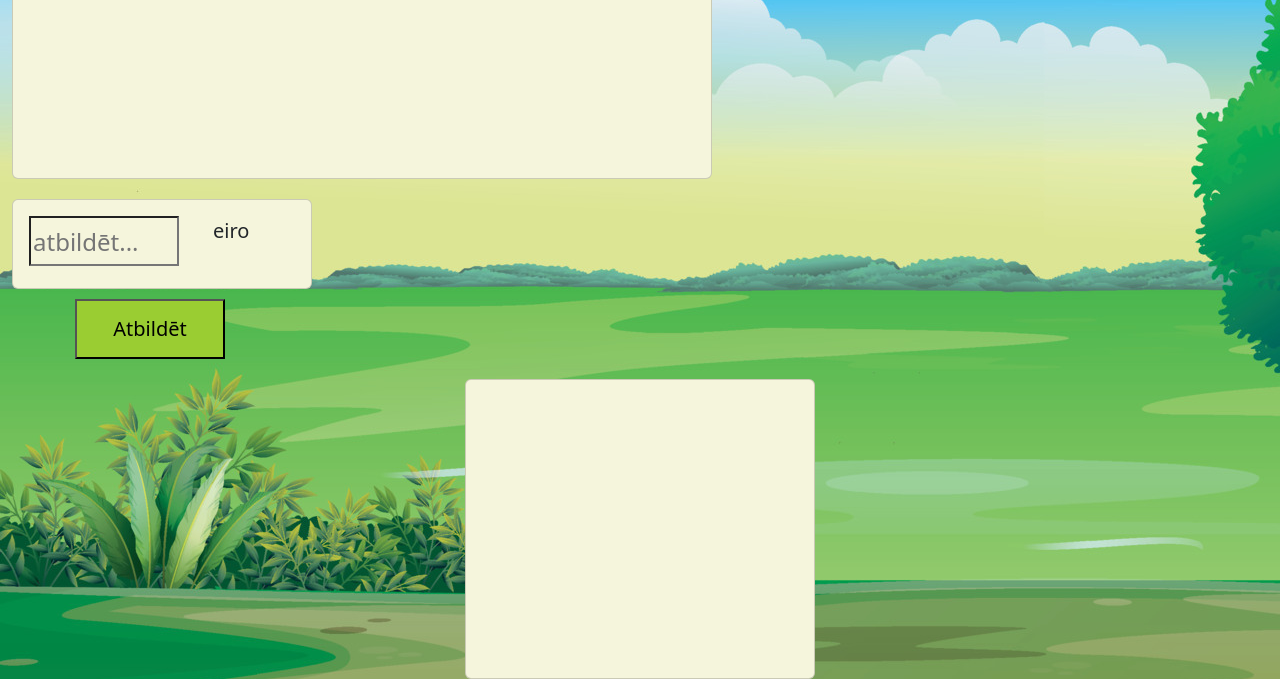
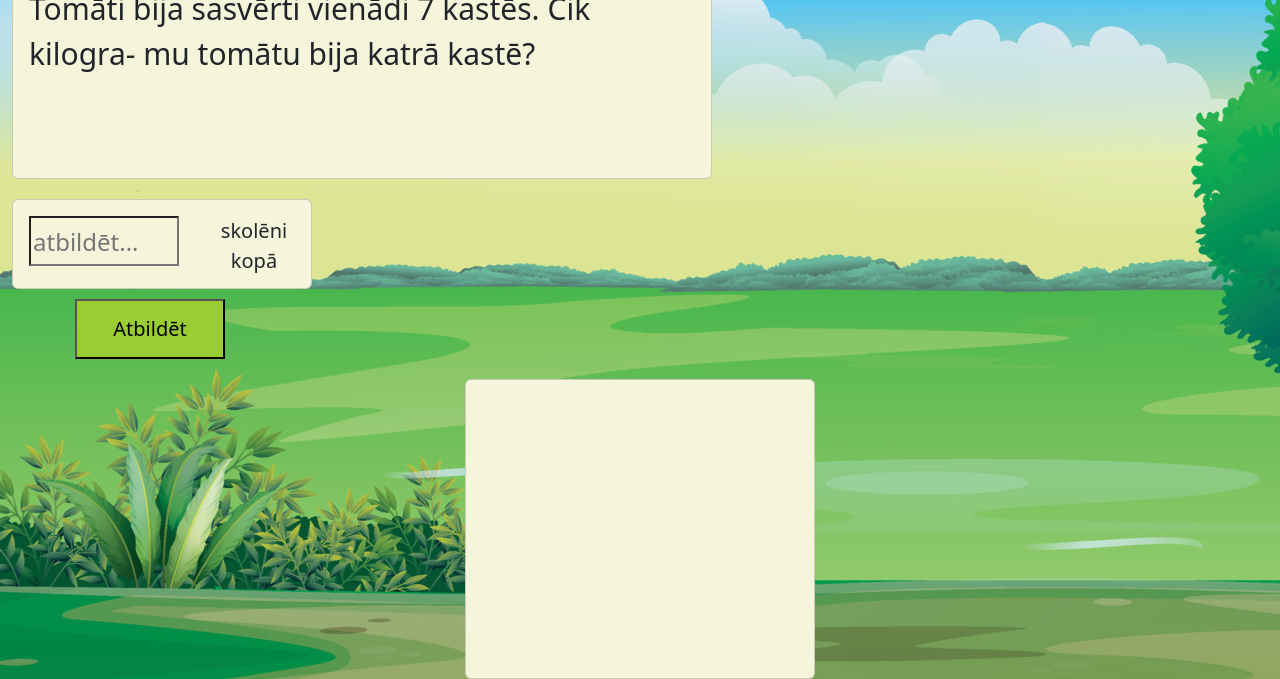
Before and after one commit to ilabro/11.a-work, a plain HTML site: page pogas/Teksta_uzdevumu_lapa/3kl.html in a window 1280 px wide. Shown: the part 197-876 px from the top of the page. Drawn offline with nearby package versions, Linux system fonts and the light colour scheme.

Commit message:
Update 3kl.html

```diff
--- a/pogas/Teksta_uzdevumu_lapa/3kl.html
+++ b/pogas/Teksta_uzdevumu_lapa/3kl.html
@@ -62,9 +62,9 @@
     <script src="/script.js"></script>
     <script>
       let third_grade = [
-          {teksts:"Tūrisma firma pasūtīja 5 vienādas aviobiļetes ģimenei. Firma samaksāja 584 €. Cik cilvēku brauks ceļojumā?",atbilde:5 ,mervieniba:"cilvēki"},
-          {teksts:"4 ceļazīmes maksā 492 €. Cik eiro jāmaksā par 12 ceļazīmēm?",atbilde:"1476 ", mervieniba:"eiro"},
-          {teksts:"Šī gada novembrī, gatavojot jogurtus, strādnieks darba dienā paredzēja pārstrādāt 27 kg ogu, bet katru dienu viņš pārstrādāja 32 kg ogu. Par cik kilogramiem ogu mēneša laikā tika pārstrādāts vairāk nekā bija paredzēts?",atbilde:"150", mervieniba:"kg"}
+          {teksts:"Viens kilograms svaigu dārzeņu maksā 2 eiro, bet 1 kg saldētu dārzeņu maksā 2 reizes dārgāk. Saimniece nopirka 5 kg katra veida dārzeņu. Cik saimniece samaksāja kopā?",atbilde:30 ,mervieniba:"eiro"},
+          {teksts:"Skolas virtuvei pieveda 100 kg dārzeņu. 44 kg no tiem bija gurķi, bet pārējie bija tomāti. Tomāti bija sasvērti vienādi 7 kastēs. Cik kilogra- mu tomātu bija katrā kastē?",atbilde:"98", mervieniba:"skolēni kopā"},
+          {teksts:"Pirmajā un otrajā klasē katrā ir 23 skolēni. Trešajā un ceturtajā klasē katrā ir 26 skolēni. Cik skolēnu ir kopā?",atbilde:"150", mervieniba:"kg"}
       ];
       var uzd3_atbildes_index = Math.floor(Math.random() * (third_grade.length - 0) + 0);
       var uzdevums3klase = third_grade[uzd3_atbildes_index];
```
